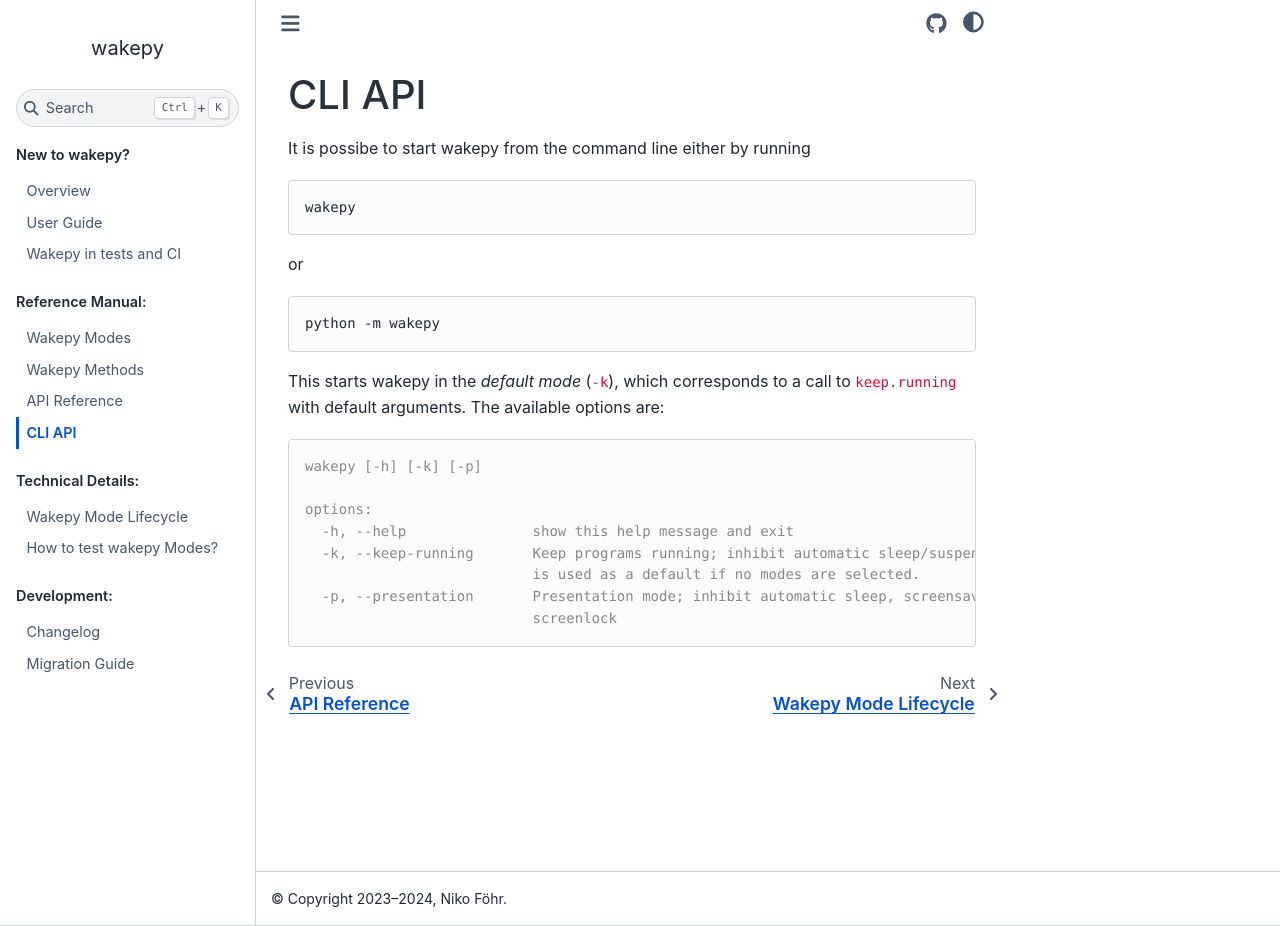
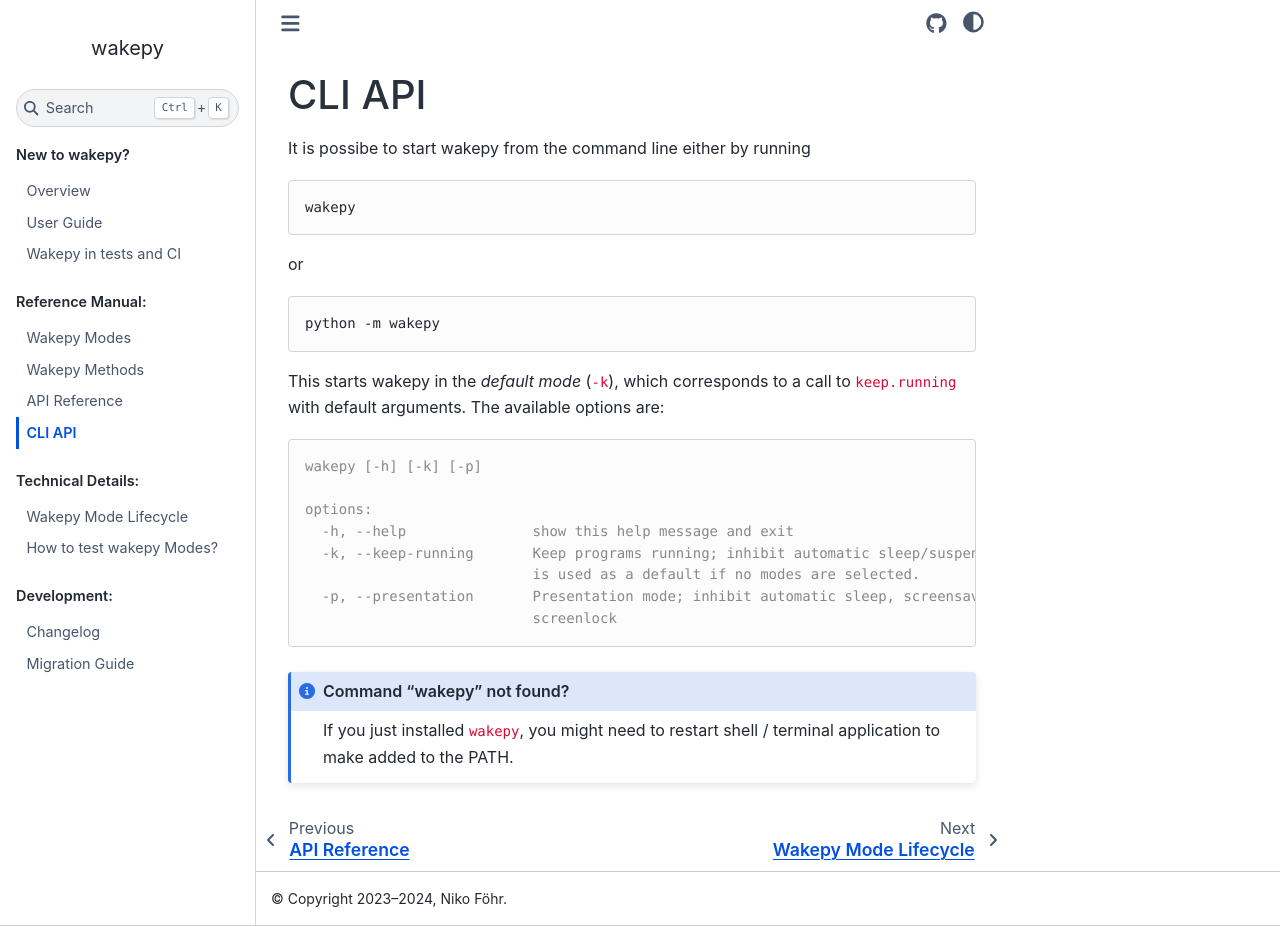
Before and after one commit to fohrloop/wakepy, a Sphinx documentation site: the page built from docs/source/cli-api.md, in a window 1280 px wide and 926 px high. Built offline with Sphinx 7.4.7 and the Sphinx Book theme 1.1.4, drawn with Linux system fonts in a browser that asks for light colours; the version number could not be read and is left out.

Commit message:
update docs: Mention that shell should be restarted if want to use wakepy CLI command (#321)
Mention that to get the wakepy CLI command working, one might need to
restart the shell / terminal application

`````diff
--- a/docs/source/cli-api.md
+++ b/docs/source/cli-api.md
@@ -24,3 +24,10 @@ options:
   -p, --presentation       Presentation mode; inhibit automatic sleep, screensaver and
                            screenlock
 ```
+
+
+````{admonition} Command "wakepy" not found?
+:class: note
+
+If you just installed `wakepy`, you might need to restart shell / terminal application to make added to the PATH.
+````
`````
Also changed, not shown: docs/source/index.md (+2 -0 lines).
